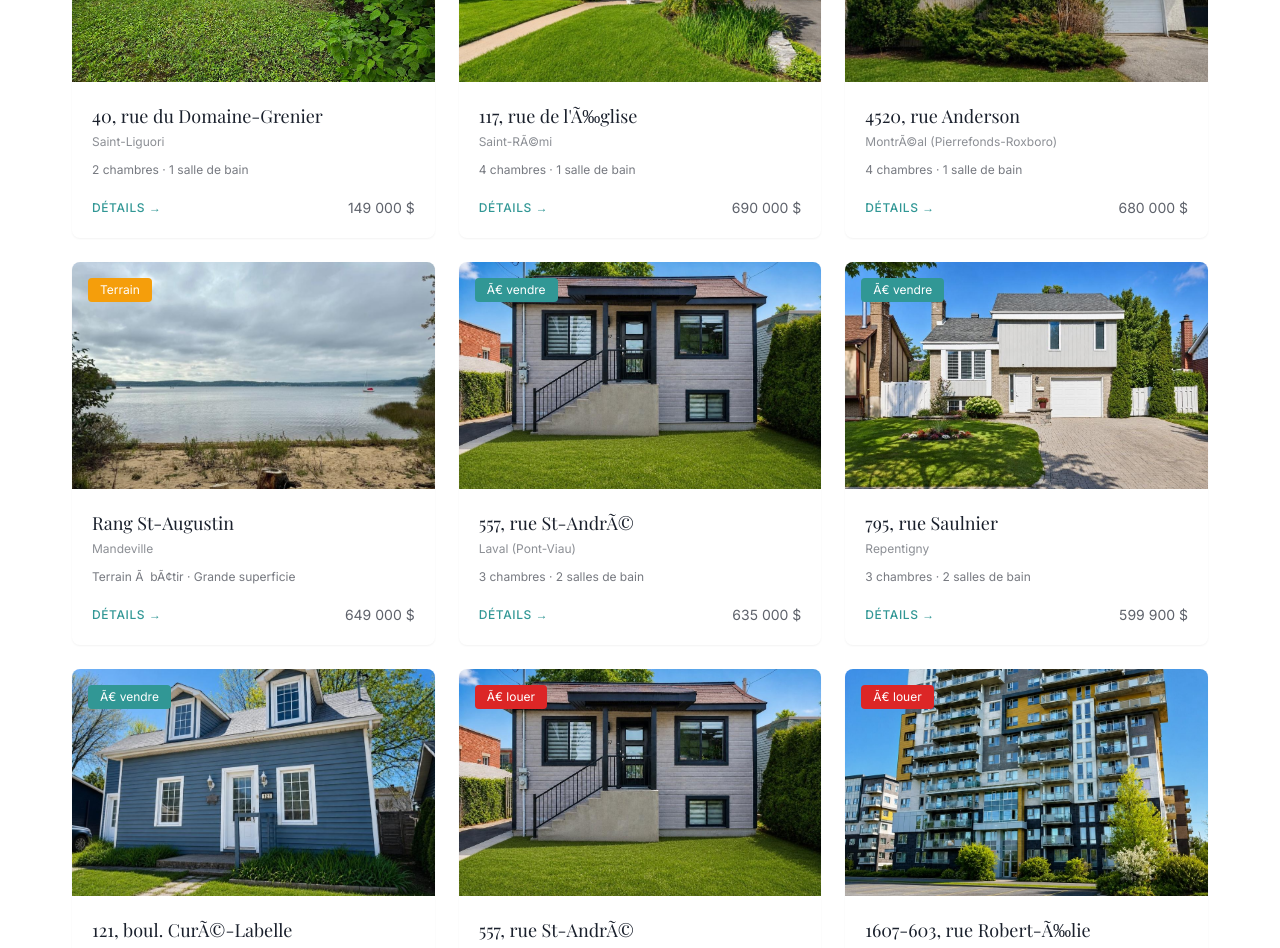
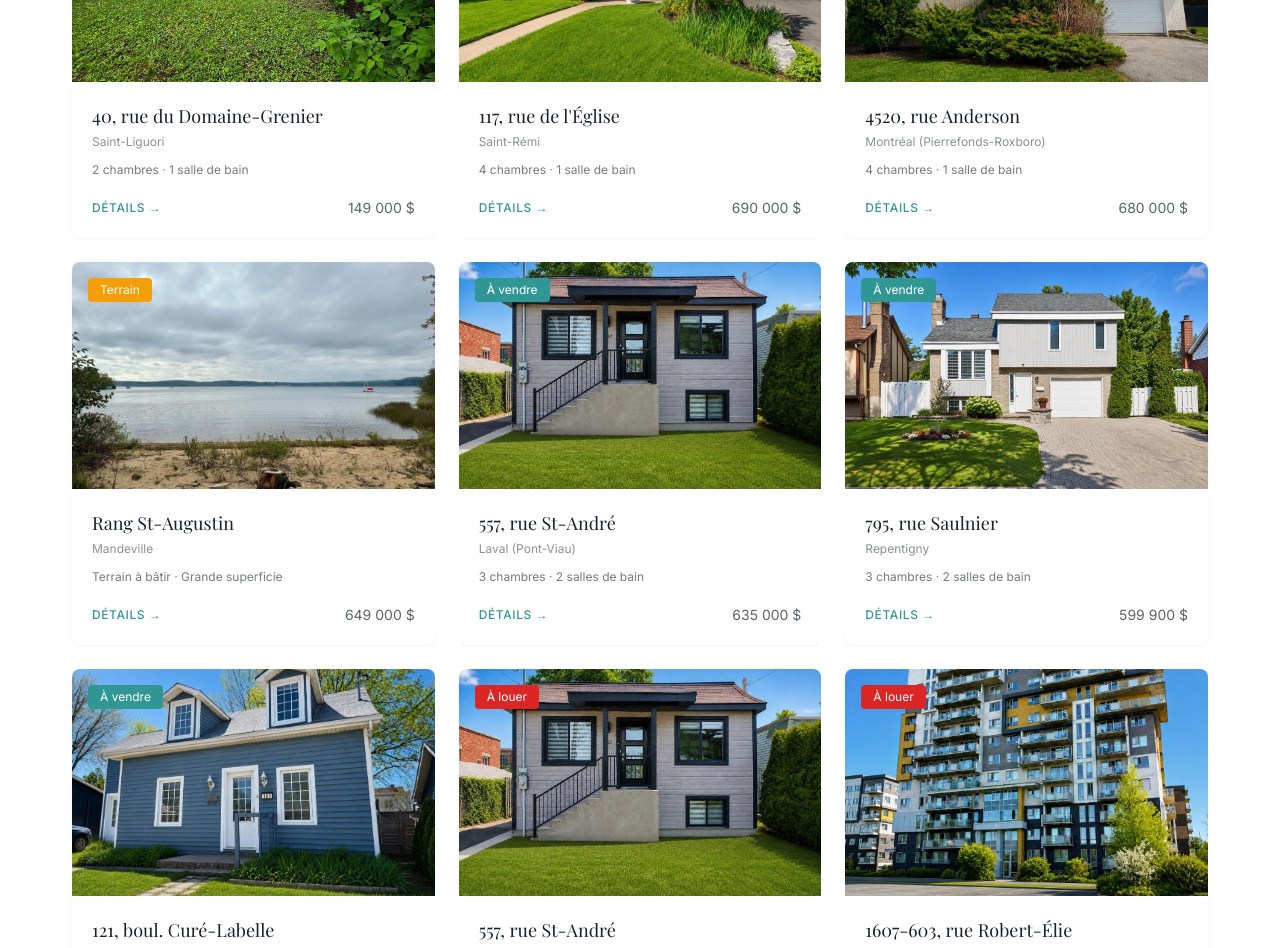
Before and after one commit to ycmagency/site-van-cropsal, a React (Vite) app: page /proprietes in a window 1280 px wide. Shown: the part 1160-2108 px from the top of the page. Built offline with nearby package versions, Linux system fonts and the light colour scheme.

Commit message:
Fix mojibake encoding in data files + add SPA rewrite for 404 routing

```diff
--- a/src/data/properties.ts
+++ b/src/data/properties.ts
@@ -25,50 +25,50 @@
     id: 'alice-carriere',
     image: '/images/listings/alice-carriere.jpg',
     listingUrl: 'https://cropsal.com/fr/nos-proprietes/beaconsfield/235-alice-carriere-street/11547240',
-    badge: 'Ã€ vendre',
+    badge: 'À vendre',
     status: 'vente',
-    address: '235, rue Alice-CarriÃ¨re',
+    address: '235, rue Alice-Carrière',
     city: 'Beaconsfield',
     beds: 7,
     baths: 3,
-    type: 'Maison Ã  2 Ã©tages',
+    type: 'Maison à 2 étages',
     price: '1 500 000 $',
     description:
-      "Vaste maison Ã  deux Ã©tages nichÃ©e dans un secteur recherchÃ© de Beaconsfield. Avec ses 7 chambres et 3 salles de bain, elle offre des espaces de vie gÃ©nÃ©reux et lumineux, idÃ©ale pour une grande famille. Terrain paysager et environnement paisible.",
-    features: ['7 chambres', '3 salles de bain', 'Maison Ã  2 Ã©tages', 'Beaconsfield'],
+      "Vaste maison à deux étages nichée dans un secteur recherché de Beaconsfield. Avec ses 7 chambres et 3 salles de bain, elle offre des espaces de vie généreux et lumineux, idéale pour une grande famille. Terrain paysager et environnement paisible.",
+    features: ['7 chambres', '3 salles de bain', 'Maison à 2 étages', 'Beaconsfield'],
     featured: true,
   },
   {
     id: 'rotonde',
     image: '/images/listings/rotonde.jpg',
     listingUrl: 'https://cropsal.com/fr/nos-proprietes/montreal-verdun-ile-des-soeurs/151-rue-de-la-rotonde/26185207',
-    badge: 'Ã€ vendre',
+    badge: 'À vendre',
     status: 'vente',
     address: '151, rue de la Rotonde',
-    city: 'MontrÃ©al (Verdun/ÃŽle-des-SÅ“urs)',
+    city: 'Montréal (Verdun/Île-des-Sœurs)',
     beds: 2,
     baths: 2,
     type: 'Appartement / condo',
     price: '1 190 500 $',
     description:
-      "Magnifique appartement Ã  l'ÃŽle-des-SÅ“urs offrant 2 chambres et 2 salles de bain. Finitions haut de gamme, grandes fenÃªtres et emplacement de choix Ã  proximitÃ© des services, du fleuve et du centre-ville de MontrÃ©al.",
-    features: ['2 chambres', '2 salles de bain', 'Appartement', 'ÃŽle-des-SÅ“urs'],
+      "Magnifique appartement à l'Île-des-Sœurs offrant 2 chambres et 2 salles de bain. Finitions haut de gamme, grandes fenêtres et emplacement de choix à proximité des services, du fleuve et du centre-ville de Montréal.",
+    features: ['2 chambres', '2 salles de bain', 'Appartement', 'Île-des-Sœurs'],
     featured: true,
   },
   {
     id: 'claude-masson-z',
     image: '/images/listings/claude-masson-z.jpg',
     listingUrl: 'https://cropsal.com/fr/nos-proprietes/montreal-mercier-hochelaga-maisonneuve/5824z-rue-claude-masson/17042189',
-    badge: 'Ã€ vendre',
+    badge: 'À vendre',
     status: 'vente',
     address: '5824Z, rue Claude-Masson',
-    city: 'MontrÃ©al (Mercier/Hochelaga-Maisonneuve)',
+    city: 'Montréal (Mercier/Hochelaga-Maisonneuve)',
     beds: 3,
     baths: 1,
-    type: 'Maison Ã  paliers multiples',
+    type: 'Maison à paliers multiples',
     price: '699 000 $',
     description:
-      "Maison Ã  paliers multiples dans le quartier Mercier/Hochelaga-Maisonneuve. 3 chambres et une salle de bain, espaces modulables et lumineux. Secteur familial bien desservi par les transports et les commerces.",
+      "Maison à paliers multiples dans le quartier Mercier/Hochelaga-Maisonneuve. 3 chambres et une salle de bain, espaces modulables et lumineux. Secteur familial bien desservi par les transports et les commerces.",
     features: ['3 chambres', '1 salle de bain', 'Paliers multiples', 'Mercier/HM'],
     featured: true,
   },
@@ -76,7 +76,7 @@
     id: 'domaine-grenier',
     image: '/images/listings/domaine-grenier.jpg',
     listingUrl: 'https://cropsal.com/fr/nos-proprietes/saint-liguori/40-rue-du-domaine-grenier/21090669',
-    badge: 'Ã€ vendre',
+    badge: 'À vendre',
     status: 'vente',
     address: '40, rue du Domaine-Grenier',
     city: 'Saint-Liguori',
@@ -85,7 +85,7 @@
     type: 'Plain-pied',
     price: '149 000 $',
     description:
-      "Charmante maison de plain-pied Ã  Saint-Liguori, dans LanaudiÃ¨re. 2 chambres et une salle de bain sur un grand terrain verdoyant. Une occasion abordable, parfaite comme premier achat ou comme chalet Ã  la campagne.",
+      "Charmante maison de plain-pied à Saint-Liguori, dans Lanaudière. 2 chambres et une salle de bain sur un grand terrain verdoyant. Une occasion abordable, parfaite comme premier achat ou comme chalet à la campagne.",
     features: ['2 chambres', '1 salle de bain', 'Plain-pied', 'Saint-Liguori'],
     featured: true,
   },
@@ -93,33 +93,33 @@
     id: 'eglise',
     image: '/images/listings/eglise.jpg',
     listingUrl: 'https://cropsal.com/fr/nos-proprietes/saint-remi/117-rue-de-l-eglise/27071854',
-    badge: 'Ã€ vendre',
+    badge: 'À vendre',
     status: 'vente',
-    address: "117, rue de l'Ã‰glise",
-    city: 'Saint-RÃ©mi',
+    address: "117, rue de l'Église",
+    city: 'Saint-Rémi',
     beds: 4,
     baths: 1,
     type: 'Plain-pied',
     price: '690 000 $',
     description:
-      "Belle maison de plain-pied Ã  Saint-RÃ©mi offrant 4 chambres et une salle de bain. IdÃ©ale pour une famille en quÃªte de tranquillitÃ©, avec grand terrain et environnement champÃªtre tout en restant Ã  proximitÃ© des services.",
-    features: ['4 chambres', '1 salle de bain', 'Plain-pied', 'Saint-RÃ©mi'],
+      "Belle maison de plain-pied à Saint-Rémi offrant 4 chambres et une salle de bain. Idéale pour une famille en quête de tranquillité, avec grand terrain et environnement champêtre tout en restant à proximité des services.",
+    features: ['4 chambres', '1 salle de bain', 'Plain-pied', 'Saint-Rémi'],
   },
   {
     id: 'anderson',
     image: '/images/listings/anderson.jpg',
     listingUrl: 'https://cropsal.com/fr/nos-proprietes/montreal-pierrefonds-roxboro/4520-rue-anderson/11183653',
-    badge: 'Ã€ vendre',
+    badge: 'À vendre',
     status: 'vente',
     address: '4520, rue Anderson',
-    city: 'MontrÃ©al (Pierrefonds-Roxboro)',
+    city: 'Montréal (Pierrefonds-Roxboro)',
     beds: 4,
     baths: 1,
-    type: 'Maison Ã  2 Ã©tages',
+    type: 'Maison à 2 étages',
     price: '680 000 $',
     description:
-      "Maison Ã  deux Ã©tages Ã  Pierrefonds-Roxboro, 4 chambres et une salle de bain. Quartier rÃ©sidentiel paisible et verdoyant, prÃ¨s des parcs, Ã©coles et de l'eau. Beaucoup d'espace pour la famille.",
-    features: ['4 chambres', '1 salle de bain', 'Maison Ã  2 Ã©tages', 'Pierrefonds-Roxboro'],
+      "Maison à deux étages à Pierrefonds-Roxboro, 4 chambres et une salle de bain. Quartier résidentiel paisible et verdoyant, près des parcs, écoles et de l'eau. Beaucoup d'espace pour la famille.",
+    features: ['4 chambres', '1 salle de bain', 'Maison à 2 étages', 'Pierrefonds-Roxboro'],
   },
   {
     id: 'st-augustin',
@@ -129,33 +129,33 @@
     status: 'vente',
     address: 'Rang St-Augustin',
     city: 'Mandeville',
-    type: 'Terrain Ã  bÃ¢tir',
+    type: 'Terrain à bâtir',
     price: '649 000 $',
     description:
-      "Grand terrain Ã  bÃ¢tir Ã  Mandeville, dans LanaudiÃ¨re. Une occasion idÃ©ale pour rÃ©aliser votre projet de construction ou de villÃ©giature dans un cadre naturel exceptionnel, entourÃ© de nature et de plans d'eau.",
-    features: ['Terrain Ã  bÃ¢tir', 'Grande superficie', 'Mandeville', 'LanaudiÃ¨re'],
+      "Grand terrain à bâtir à Mandeville, dans Lanaudière. Une occasion idéale pour réaliser votre projet de construction ou de villégiature dans un cadre naturel exceptionnel, entouré de nature et de plans d'eau.",
+    features: ['Terrain à bâtir', 'Grande superficie', 'Mandeville', 'Lanaudière'],
   },
   {
     id: 'st-andre-vente',
     image: '/images/listings/st-andre-vente.jpg',
     listingUrl: 'https://cropsal.com/fr/nos-proprietes/laval-pont-viau/557-rue-st-andre/23419443',
-    badge: 'Ã€ vendre',
+    badge: 'À vendre',
     status: 'vente',
-    address: '557, rue St-AndrÃ©',
+    address: '557, rue St-André',
     city: 'Laval (Pont-Viau)',
     beds: 3,
     baths: 2,
     type: 'Plain-pied',
     price: '635 000 $',
     description:
-      "Maison de plain-pied Ã  Pont-Viau, Laval. 3 chambres et 2 salles de bain, parfaite pour une famille. Emplacement central Ã  quelques minutes des ponts, des Ã©coles et des services.",
+      "Maison de plain-pied à Pont-Viau, Laval. 3 chambres et 2 salles de bain, parfaite pour une famille. Emplacement central à quelques minutes des ponts, des écoles et des services.",
     features: ['3 chambres', '2 salles de bain', 'Plain-pied', 'Laval (Pont-Viau)'],
   },
   {
     id: 'saulnier',
     image: '/images/listings/saulnier.jpg',
     listingUrl: 'https://cropsal.com/fr/nos-proprietes/repentigny-repentigny/795-rue-saulnier/10351674',
-    badge: 'Ã€ vendre',
+    badge: 'À vendre',
     status: 'vente',
     address: '795, rue Saulnier',
     city: 'Repentigny',
@@ -164,55 +164,55 @@
     type: 'Plain-pied',
     price: '599 900 $',
     description:
-      "Maison de plain-pied Ã  Repentigny offrant 3 chambres et 2 salles de bain. Secteur familial recherchÃ©, proche des Ã©coles, parcs et commerces. AmÃ©nagement fonctionnel et accueillant.",
+      "Maison de plain-pied à Repentigny offrant 3 chambres et 2 salles de bain. Secteur familial recherché, proche des écoles, parcs et commerces. Aménagement fonctionnel et accueillant.",
     features: ['3 chambres', '2 salles de bain', 'Plain-pied', 'Repentigny'],
   },
   {
     id: 'cure-labelle',
     image: '/images/listings/cure-labelle.jpg',
     listingUrl: 'https://cropsal.com/fr/nos-proprietes/laval-sainte-rose/121-boul-cure-labelle/10426285',
-    badge: 'Ã€ vendre',
+    badge: 'À vendre',
     status: 'vente',
-    address: '121, boul. CurÃ©-Labelle',
+    address: '121, boul. Curé-Labelle',
     city: 'Laval (Sainte-Rose)',
     beds: 1,
     baths: 1,
     type: 'Duplex',
     price: '526 625 $',
     description:
-      "Duplex Ã  Sainte-Rose, Laval. Une belle occasion d'investissement ou de propriÃ©tÃ© occupÃ©e par le propriÃ©taire. Bien situÃ©, Ã  proximitÃ© des commerces et du transport.",
+      "Duplex à Sainte-Rose, Laval. Une belle occasion d'investissement ou de propriété occupée par le propriétaire. Bien situé, à proximité des commerces et du transport.",
     features: ['Duplex', '1 chambre', '1 salle de bain', 'Laval (Sainte-Rose)'],
   },
   {
     id: 'st-andre-location',
     image: '/images/listings/st-andre-vente.jpg',
     listingUrl: 'https://cropsal.com/fr/nos-proprietes/laval-pont-viau/557-rue-st-andre/23419443',
-    badge: 'Ã€ louer',
+    badge: 'À louer',
     status: 'location',
-    address: '557, rue St-AndrÃ©',
+    address: '557, rue St-André',
     city: 'Laval (Pont-Viau)',
     beds: 3,
     baths: 2,
-    type: 'Plain-pied Ã  louer',
+    type: 'Plain-pied à louer',
     price: '3 000 $ / mois',
     description:
-      "Maison de plain-pied Ã  louer Ã  Pont-Viau, Laval. 3 chambres et 2 salles de bain, prÃªte Ã  accueillir votre famille. Disponible pour location dans un secteur central et bien desservi.",
+      "Maison de plain-pied à louer à Pont-Viau, Laval. 3 chambres et 2 salles de bain, prête à accueillir votre famille. Disponible pour location dans un secteur central et bien desservi.",
     features: ['3 chambres', '2 salles de bain', 'Location', 'Laval (Pont-Viau)'],
   },
   {
     id: 'robert-elie',
     image: '/images/listings/robert-elie.jpg',
     listingUrl: 'https://cropsal.com/fr/nos-proprietes/laval-laval-des-rapides/603-rue-robert-elie/27689933',
-    badge: 'Ã€ louer',
+    badge: 'À louer',
     status: 'location',
-    address: '1607-603, rue Robert-Ã‰lie',
+    address: '1607-603, rue Robert-Élie',
     city: 'Laval (Laval-des-Rapides)',
     beds: 2,
     baths: 1,
-    type: 'Appartement Ã  louer',
+    type: 'Appartement à louer',
     price: '2 150 $ / mois',
     description:
-      "Appartement Ã  louer Ã  Laval-des-Rapides. 2 chambres et une salle de bain, espaces lumineux et modernes. Emplacement pratique prÃ¨s des services, des transports et des grands axes.",
+      "Appartement à louer à Laval-des-Rapides. 2 chambres et une salle de bain, espaces lumineux et modernes. Emplacement pratique près des services, des transports et des grands axes.",
     features: ['2 chambres', '1 salle de bain', 'Location', 'Laval-des-Rapides'],
   },
 ]
@@ -221,7 +221,7 @@
   return properties.find((p) => p.id === id)
 }
 
-// Traductions anglaises (badge, type, description, caractÃ©ristiques) par id.
+// Traductions anglaises (badge, type, description, caractéristiques) par id.
 type PropEn = { badge: string; type: string; description: string; features: string[] }
 const propertiesEn: Record<string, PropEn> = {
   'alice-carriere': {
@@ -231,8 +231,8 @@
   },
   'rotonde': {
     badge: 'For sale', type: 'Apartment / condo',
-    description: 'Beautiful apartment on ÃŽle-des-SÅ“urs offering 2 bedrooms and 2 bathrooms. High-end finishes, large windows and a prime location near services, the river and downtown Montreal.',
-    features: ['2 bedrooms', '2 bathrooms', 'Apartment', 'ÃŽle-des-SÅ“urs'],
+    description: 'Beautiful apartment on Île-des-Sœurs offering 2 bedrooms and 2 bathrooms. High-end finishes, large windows and a prime location near services, the river and downtown Montreal.',
+    features: ['2 bedrooms', '2 bathrooms', 'Apartment', 'Île-des-Sœurs'],
   },
   'claude-masson-z': {
     badge: 'For sale', type: 'Split-level house',
@@ -241,13 +241,13 @@
   },
   'domaine-grenier': {
     badge: 'For sale', type: 'Bungalow',
-    description: 'Charming bungalow in Saint-Liguori, in the LanaudiÃ¨re region. 2 bedrooms and one bathroom on a large green lot. An affordable opportunity, perfect as a first home or a country cottage.',
+    description: 'Charming bungalow in Saint-Liguori, in the Lanaudière region. 2 bedrooms and one bathroom on a large green lot. An affordable opportunity, perfect as a first home or a country cottage.',
     features: ['2 bedrooms', '1 bathroom', 'Bungalow', 'Saint-Liguori'],
   },
   'eglise': {
     badge: 'For sale', type: 'Bungalow',
-    description: 'Lovely bungalow in Saint-RÃ©mi offering 4 bedrooms and one bathroom. Ideal for a family seeking tranquility, with a large lot and a country setting while remaining close to services.',
-    features: ['4 bedrooms', '1 bathroom', 'Bungalow', 'Saint-RÃ©mi'],
+    description: 'Lovely bungalow in Saint-Rémi offering 4 bedrooms and one bathroom. Ideal for a family seeking tranquility, with a large lot and a country setting while remaining close to services.',
+    features: ['4 bedrooms', '1 bathroom', 'Bungalow', 'Saint-Rémi'],
   },
   'anderson': {
     badge: 'For sale', type: 'Two-storey house',
@@ -256,8 +256,8 @@
   },
   'st-augustin': {
     badge: 'Lot', type: 'Building lot',
-    description: 'Large building lot in Mandeville, in the LanaudiÃ¨re region. An ideal opportunity to build your dream home or cottage in an exceptional natural setting, surrounded by nature and waterways.',
-    features: ['Building lot', 'Large area', 'Mandeville', 'LanaudiÃ¨re'],
+    description: 'Large building lot in Mandeville, in the Lanaudière region. An ideal opportunity to build your dream home or cottage in an exceptional natural setting, surrounded by nature and waterways.',
+    features: ['Building lot', 'Large area', 'Mandeville', 'Lanaudière'],
   },
   'st-andre-vente': {
     badge: 'For sale', type: 'Bungalow',
```
Also changed, not shown: vercel.json (added), 1 other file (tests, documents, lock files or other folders).
